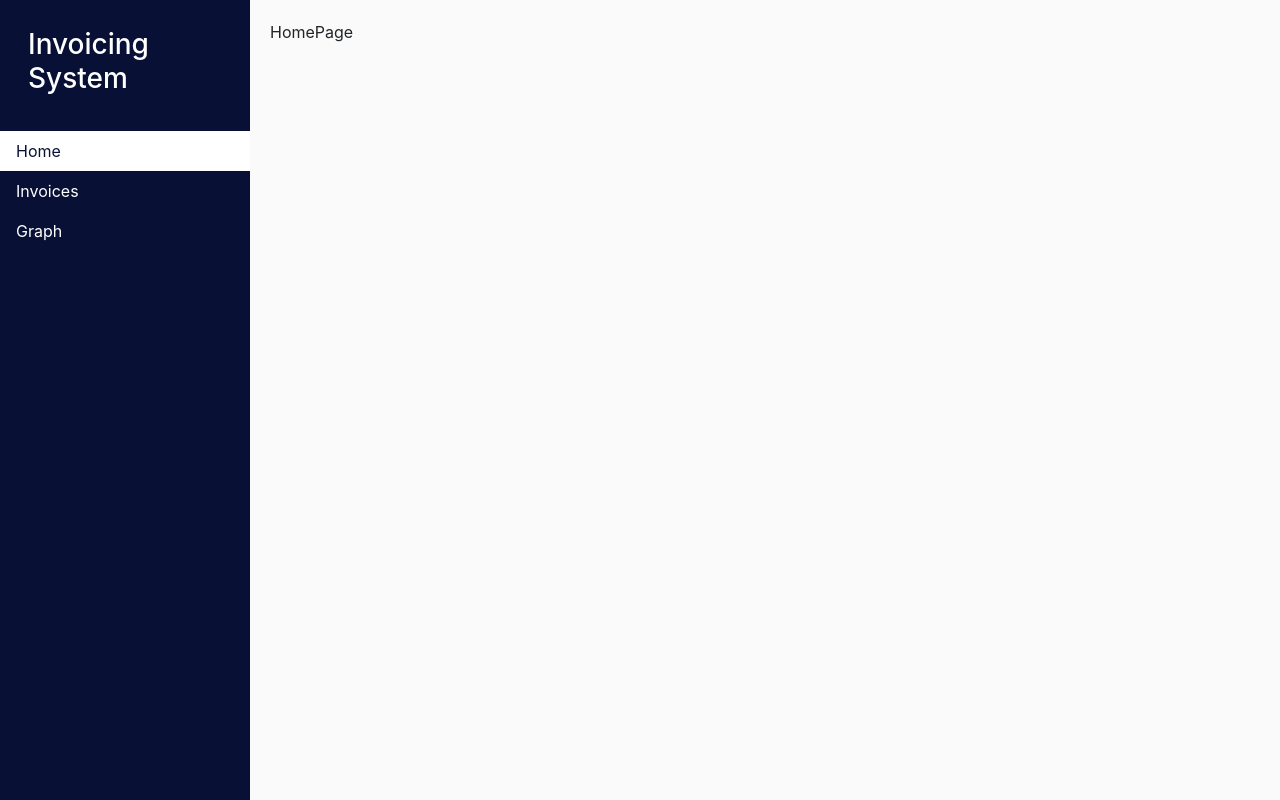
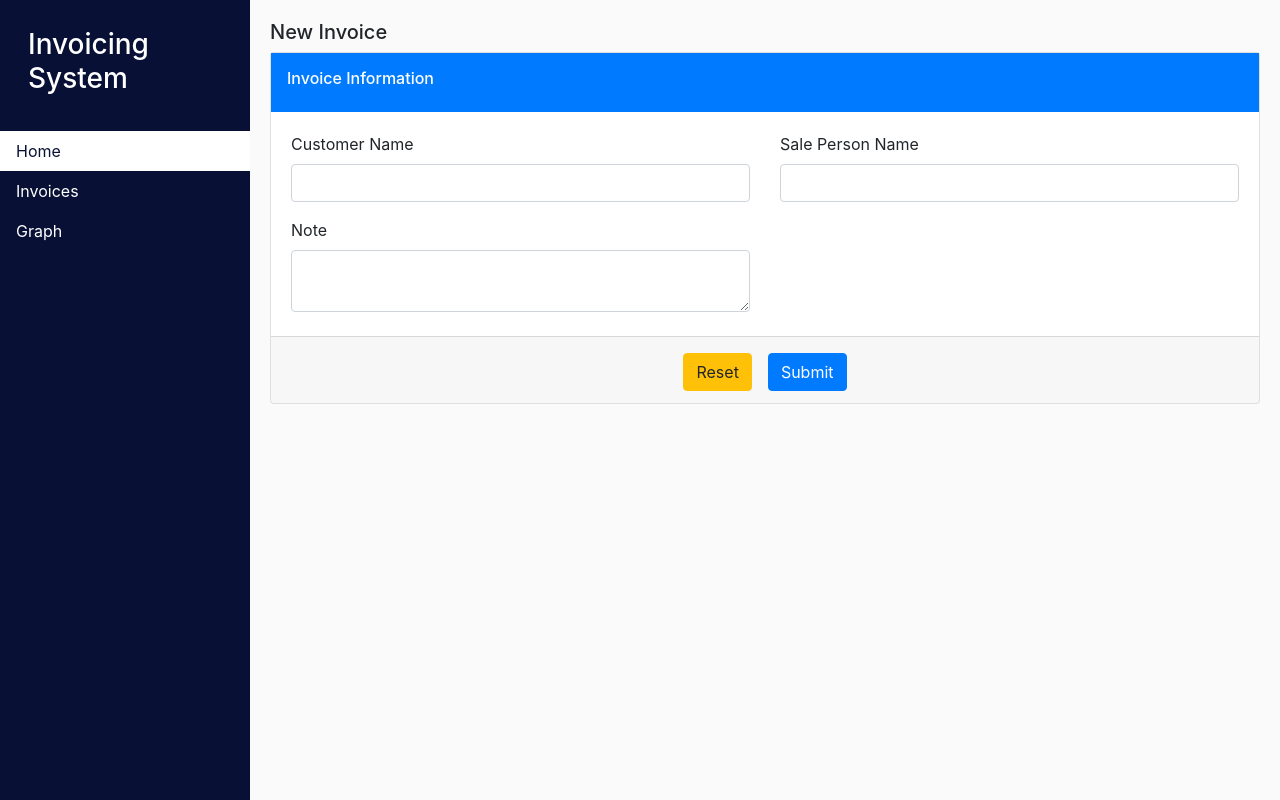
Before and after one commit to nyihtutzaw/invoicing_system_fe, a React (Create React App) app: page / in a window 1280 px wide. Built offline with nearby package versions, Linux system fonts and the light colour scheme.

Commit message:
invoice info form

```diff
--- a/src/pages/home/index.js
+++ b/src/pages/home/index.js
@@ -1,8 +1,18 @@
 import React from 'react'
+import InfoForm from './infoForm'
 import Layout from '../../components/Layout'
 
 function Home() {
-  return <Layout name="home">HomePage</Layout>
+  const onSubmit = (values) => {}
+
+  return (
+    <Layout name="home">
+      <>
+        <h5>New Invoice</h5>
+        <InfoForm onSubmit={onSubmit} />
+      </>
+    </Layout>
+  )
 }
 
 export default Home
--- /dev/null
+++ b/src/pages/home/infoForm.js
@@ -0,0 +1,79 @@
+import React from 'react'
+import {
+  Card,
+  CardBody,
+  CardTitle,
+  Row,
+  Col,
+  FormGroup,
+  CardFooter,
+  Button,
+} from 'reactstrap'
+import { useForm } from 'react-hook-form'
+function InfoForm({ onSubmit }) {
+  const {
+    register,
+    handleSubmit,
+    reset,
+    formState: { errors },
+  } = useForm()
+
+  return (
+    <Card>
+      <form onSubmit={handleSubmit(onSubmit)}>
+        <CardTitle className="p-3 bg-primary text-white">
+          <h6>Invoice Information</h6>
+        </CardTitle>
+        <CardBody className="py-2">
+          <Row>
+            <Col md="6">
+              <FormGroup>
+                <label>Customer Name</label>
+                <input
+                  type="text"
+                  {...register('customer_name', { required: true })}
+                  className="form-control"
+                />
+                {errors.customer_name && (
+                  <span className="text-danger">This field is required</span>
+                )}
+              </FormGroup>
+            </Col>
+            <Col md="6">
+              <FormGroup>
+                <label>Sale Person Name</label>
+                <input
+                  type="text"
+                  {...register('sale_person', { required: true })}
+                  className="form-control"
+                />
+                {errors.sale_person && (
+                  <span className="text-danger">This field is required</span>
+                )}
+              </FormGroup>
+            </Col>
+            <Col md="6">
+              <FormGroup>
+                <label>Note</label>
+                <textarea {...register('note')} className="form-control" />
+              </FormGroup>
+            </Col>
+          </Row>
+        </CardBody>
+        <CardFooter className="pt-3 text-center">
+          <Button
+            type="button"
+            color="warning"
+            className="mr-3"
+            onClick={() => reset()}
+          >
+            Reset
+          </Button>
+          <Button color="primary">Submit</Button>
+        </CardFooter>
+      </form>
+    </Card>
+  )
+}
+
+export default InfoForm
```
